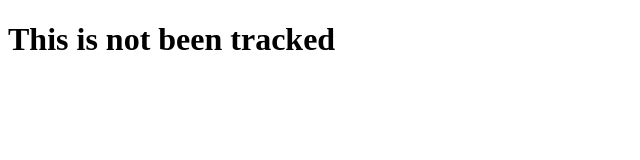
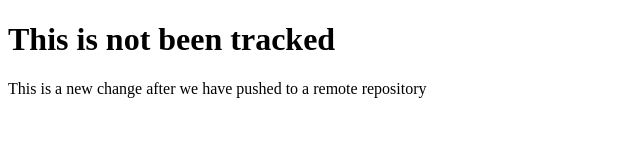
Before and after one commit to samuelodunlade/ticketapp2, a plain HTML site: page contact.html in a window 1280 px wide. Shown: the whole page, without its empty margins (0-640 px from the left). Drawn offline with Linux system fonts and the light colour scheme.

```diff
--- a/contact.html
+++ b/contact.html
@@ -7,5 +7,6 @@
 </head>
 <body>
     <h1> This is not been tracked </h1>
+	<p> This is a new change after we have pushed to a remote repository </p>
 </body>
 </html>
```
